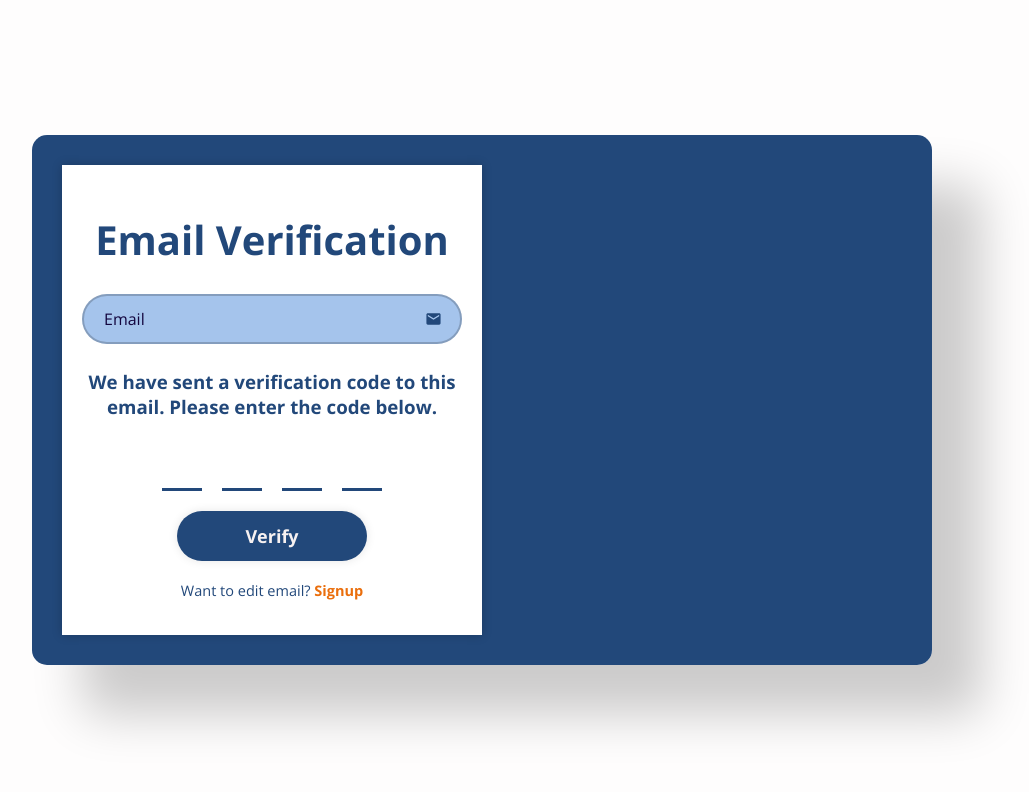
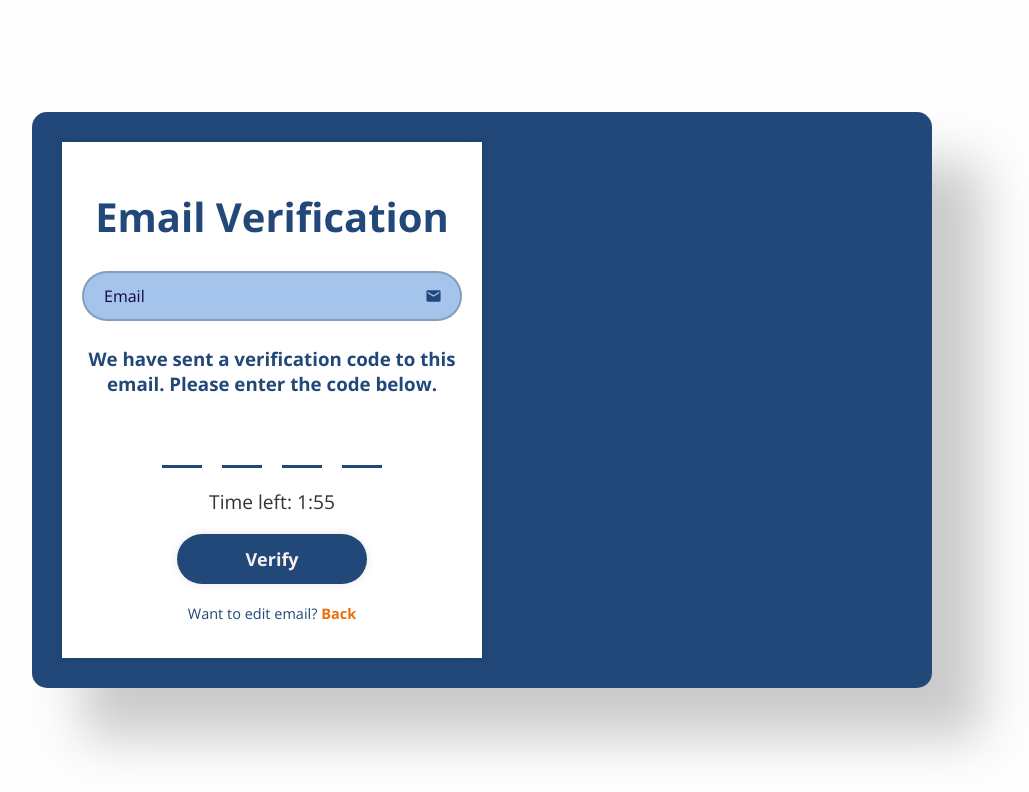
Before and after one commit to dice-iust/frontend, a React (Create React App) app: page /signup/email_verification in a window 1280 px wide. Shown: the top 792 px of the page, without its empty margins (158-1187 px from the left). Built offline with nearby package versions, Linux system fonts and the light colour scheme; no server answers; sample sign-in values are in the browser's storage; a web font is replaced by a local one.

Commit message:
feat : add timer to email verification

```diff
--- a/src/Components/SignupForm/EmailVerification.jsx
+++ b/src/Components/SignupForm/EmailVerification.jsx
@@ -20,6 +20,8 @@ const EmailVerification = () => {
   const navigate = useNavigate();
   const [data, setData] = useState(null);
   const inputsRef = useRef([]);
+  const timerRef = useRef(null); // To keep track of the timer
+  const [timeLeft, setTimeLeft] = useState(120); // 2 minutes in seconds
 
   // Fetch initial data
   useEffect(() => {
@@ -62,6 +64,29 @@ const EmailVerification = () => {
     setSuccessMsg('');
   }, [email]);
 
+  // Start timer for redirection
+  useEffect(() => {
+    timerRef.current = setTimeout(() => {
+      navigate('/signup'); // Redirect to signup page after 2 minutes
+    }, 120000); // 120000 milliseconds = 2 minutes
+
+    const interval = setInterval(() => {
+      setTimeLeft(prev => {
+        if (prev <= 1) {
+          clearInterval(interval);
+          return 0;
+        }
+        return prev - 1;
+      });
+    }, 1000);
+
+    // Cleanup function to clear timer on component unmount or when inputs are filled correctly
+    return () => {
+      clearTimeout(timerRef.current);
+      clearInterval(interval);
+    };
+  }, []); // Run once on mount
+
   // Handle code verification
   const handleVerifyCode = async (e) => {
     e.preventDefault(); // Prevent default form submission
@@ -79,20 +104,28 @@ const EmailVerification = () => {
         }
     );
 
-        console.log("Response:", response.data); // Log the response for debugging
+      console.log("Response:", response.data);
 
       if (response.data.success) {
           setIsSuccess(true);
-            setSuccessMsg('Verified successfully!');
+          setSuccessMsg('Verified successfully! you are sending to login page.');
+          clearTimeout(timerRef.current); // Clear the timer on success
+          clearInterval(); // Clear the interval on success
           setTimeout(() => {
-                navigate('/Main');
-            }, 5000);
+              navigate('/login');
+          }, 3000);
       } else {
-            setErrMsg('Oops! The code is incorrect.');
+          setErrMsg('Oops! The code is incorrect Please try again.');
+          inputsRef.current.forEach(input => {
+            if (input) input.value = '';
+          });
       }
     } catch (error) {
       console.error("Error verifying code:", error.response ? error.response.data : error.message);
-        setErrMsg(error.message);
+      setErrMsg('Oops! The code is incorrect Please try again.');
+      inputsRef.current.forEach(input => {
+        if (input) input.value = '';
+      });
     }
   };
 
@@ -161,11 +194,17 @@ const EmailVerification = () => {
                 ))}
               </div>
             </div>
+
+            {/* Timer Display */}
+            <div className="timer-display">
+              <p>Time left: {Math.floor(timeLeft / 60)}:{(timeLeft % 60).toString().padStart(2, '0')}</p>
+            </div>
+
             <div style={{ display: 'flex', justifyContent: 'center' }}>
               <button type="submit" className='button'>Verify</button>
             </div>
             <div className="register-link">
-              <p>Want to edit email? <Link to="/signup">Signup</Link></p>
+              <p>Want to edit email? <Link to="/signup">Back</Link></p>
             </div>
           </form>
         </div>
--- a/src/Components/SignupForm/EmailVerification.scss
+++ b/src/Components/SignupForm/EmailVerification.scss
@@ -19,7 +19,12 @@
     align-items: stretch;
     padding: 30px;
 }
-
+.timer-display {
+    text-align: center;
+    font-size: 1.2em;
+    margin: 15px 0; // Add some space around the timer
+    color: #333; // Set the text color
+  }
 .container-email {
     display: flex;
     justify-content: center;
```
Lines whose indentation alone changed are shown as unchanged.
